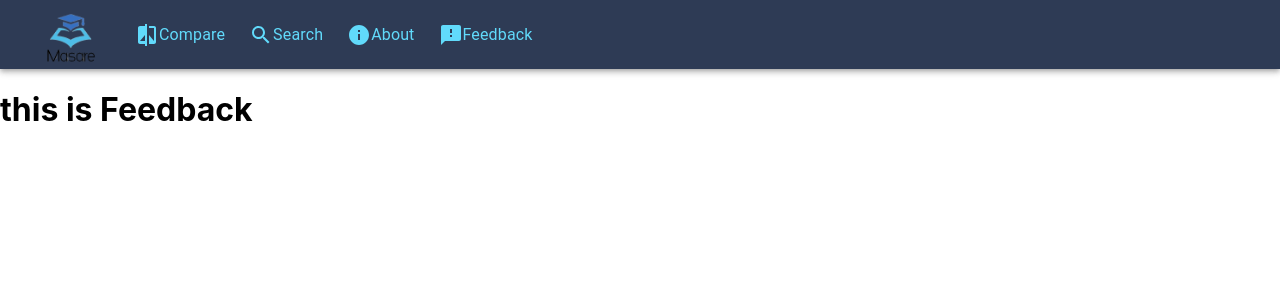
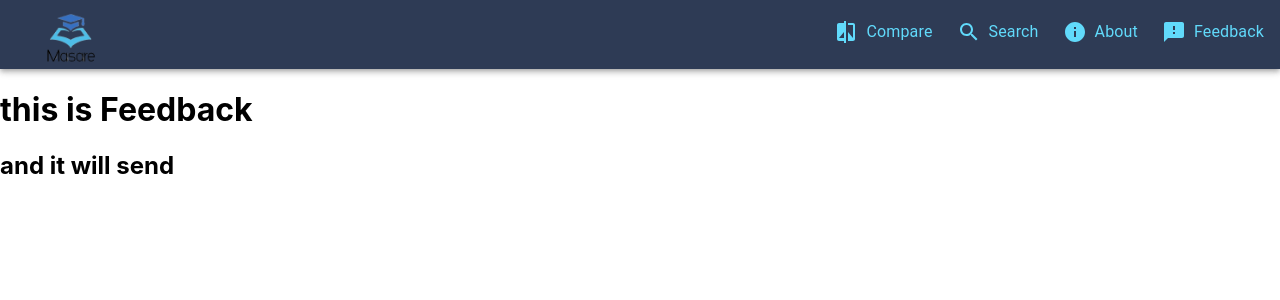
Before and after one commit to omar-1984/mymajor, a React (Create React App) app: page /Feedback in a window 1280 px wide. Shown: the top 300 px of the page. Built offline with nearby package versions, Linux system fonts and the light colour scheme.

Commit message:
Add something to Feedback

```diff
--- a/src/components/Feedback.jsx
+++ b/src/components/Feedback.jsx
@@ -4,6 +4,7 @@ const Feedback = () => {
   return (
     <div>
       <h1>this is Feedback</h1>
+      <h2>and it will send</h2>
     </div>
   );
 };
--- a/src/components/Header.jsx
+++ b/src/components/Header.jsx
@@ -1,5 +1,11 @@
 import React from "react";
-import { AppBar, Typography, Toolbar, IconButton } from "@material-ui/core";
+import {
+  AppBar,
+  Typography,
+  Toolbar,
+  IconButton,
+  Grid,
+} from "@material-ui/core";
 import CompareIcon from "@material-ui/icons/Compare";
 import SearchIcon from "@material-ui/icons/Search";
 import InfoIcon from "@material-ui/icons/Info";
@@ -30,30 +36,64 @@ const Header = () => {
           <Link to="/" className={Classes.links}>
             <img src={logo} alt="logo" className="logo" />
           </Link>
+          <Grid container spacing={5} alignItems="center" justify="flex-end">
             <Link to="/Compare" className={Classes.links}>
               <IconButton>
+                <Grid container item spacing={1}>
+                  <Grid item>
                     <CompareIcon className={Classes.Typography} />
-              <Typography className={Classes.Typography}>Compare</Typography>
+                  </Grid>
+                  <Grid item>
+                    <Typography className={Classes.Typography}>
+                      Compare
+                    </Typography>
+                  </Grid>
+                </Grid>
               </IconButton>
             </Link>
             <Link to="/Search" className={Classes.links}>
               <IconButton>
+                <Grid container item spacing={1}>
+                  <Grid item>
                     <SearchIcon className={Classes.Typography} />
-              <Typography className={Classes.Typography}>Search</Typography>
+                  </Grid>
+                  <Grid item>
+                    <Typography className={Classes.Typography}>
+                      Search
+                    </Typography>
+                  </Grid>
+                </Grid>
               </IconButton>
             </Link>
             <Link to="/About" className={Classes.links}>
               <IconButton>
+                <Grid container item spacing={1}>
+                  <Grid item>
                     <InfoIcon className={Classes.Typography} />
-              <Typography className={Classes.Typography}>About</Typography>
+                  </Grid>
+                  <Grid item>
+                    <Typography className={Classes.Typography}>
+                      About
+                    </Typography>
+                  </Grid>
+                </Grid>
               </IconButton>
             </Link>
             <Link to="/Feedback" className={Classes.links}>
               <IconButton>
+                <Grid container item spacing={1}>
+                  <Grid item>
                     <FeedbackIcon className={Classes.Typography} />
-              <Typography className={Classes.Typography}>Feedback</Typography>
+                  </Grid>
+                  <Grid item>
+                    <Typography className={Classes.Typography}>
+                      Feedback
+                    </Typography>
+                  </Grid>
+                </Grid>
               </IconButton>
             </Link>
+          </Grid>
         </Toolbar>
       </AppBar>
     </div>
```
Lines whose indentation alone changed are shown as unchanged.
